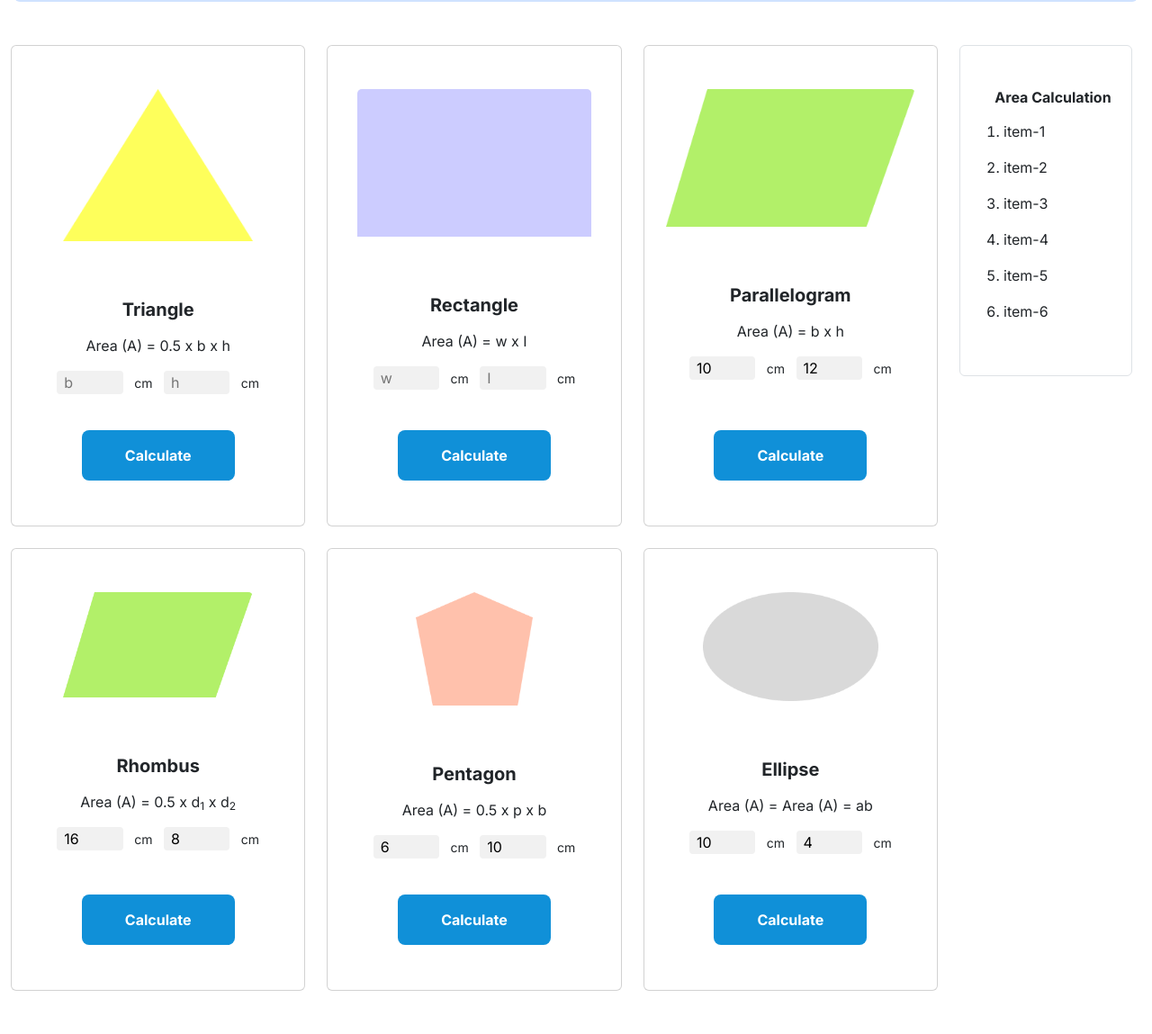
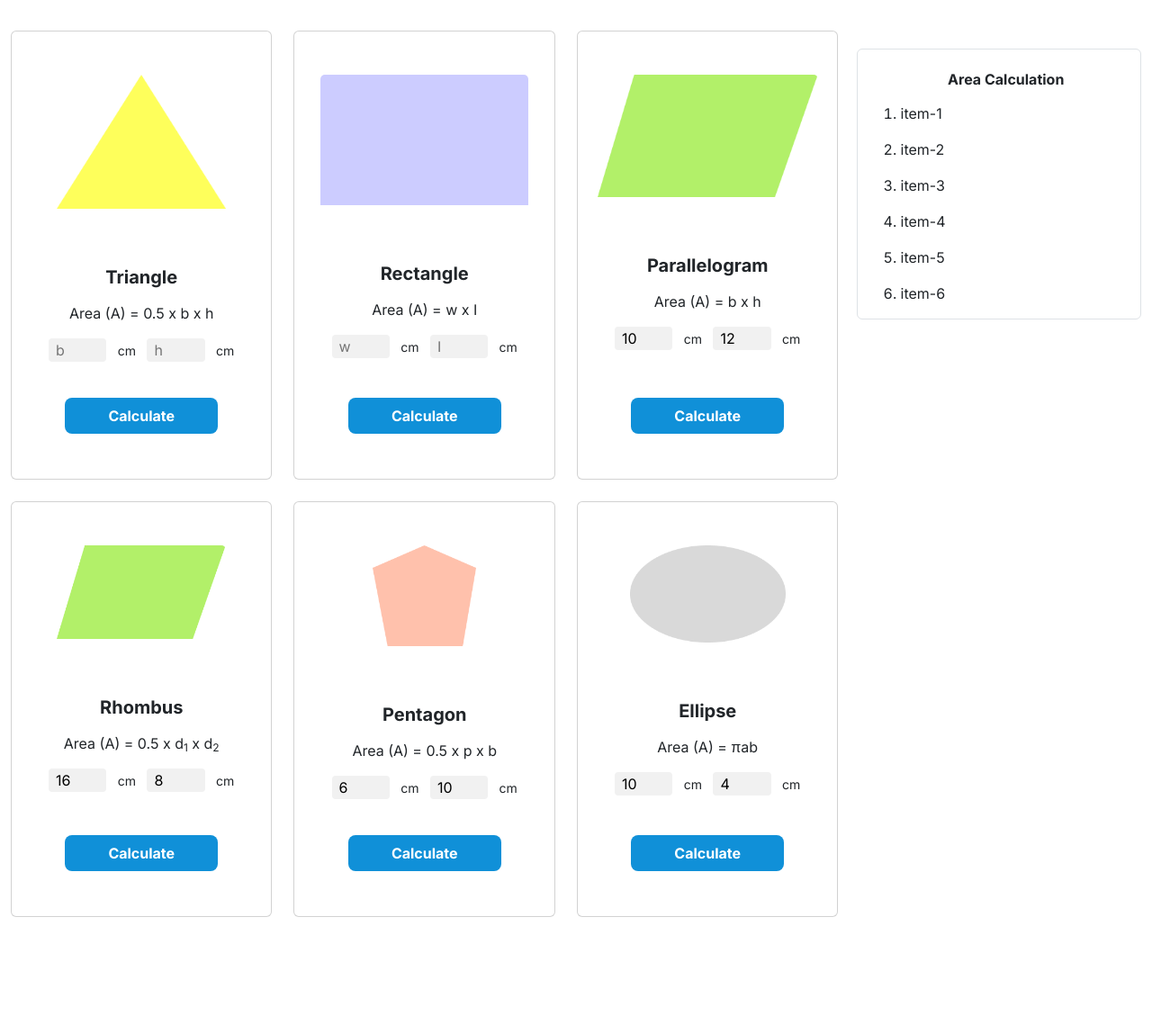
Before and after one commit to faridul22/geometry-genius, a plain HTML site: page index.html in a window 1280 px wide. Shown: the part 120-1269 px from the top of the page at 90% size. After the commit the page ends 1187 px from the top, so only its background shows below. Drawn offline with nearby package versions, Linux system fonts and the light colour scheme.

Commit message:
responsive added

```diff
--- a/css/style.css
+++ b/css/style.css
@@ -22,7 +22,7 @@ button {
 }
 
 .primary-btn {
-    padding: 1rem 3rem;
+    padding: 0.5rem 6rem;
     border-radius: 8px;
 }
 
@@ -33,22 +33,30 @@ input {
 
 /* aside style */
 #calculation-section {
-    width: 12em;
-    height: 23em;
-    margin-right: 10px;
+    width: 100%;
+    height: 50%;
+    /* padding: 0 0px; */
 }
 
-@media only screen and (max-width:576px) {
+@media only screen and (max-width: 576px) {
     .primary-btn {
-        padding: 0.5rem 1rem;
+        padding: 0.5rem 2rem;
         border-radius: 8px;
     }
 
     #calculation-section {
-        margin-top: 30px;
+        margin-top: 20px;
     }
 }
 
-/* @media only screen  and(min-width:577px){
+@media only screen and (min-width: 768px) {
+    #calculation-section {
 
-} */
+        margin-top: 20px;
+    }
+
+    .primary-btn {
+        padding: 0.5rem 3rem;
+        border-radius: 8px;
+    }
+}
--- a/index.html
+++ b/index.html
@@ -22,8 +22,8 @@
                     <h3 class="mb-0 fw-bold">Interactive</h3>
                     <small class="text-muted">Geometry Genius</small>
                 </div>
-                <div class="">
-                    <button class=" rounded border-0 py-2 px-3 primary-color text-white text-center"
+                <div>
+                    <button class="my-auto rounded border-0 py-2 px-3 primary-color text-white text-center"
                         type="submit">Blogs</button>
                 </div>
             </div>
@@ -32,8 +32,8 @@
     <!-- main start -->
     <main>
         <section class="container-fluid my-5">
-            <div class="geometry-section-container d-md-flex d-lg-flex">
-                <div class="row row-cols-1 row-cols-md-2 row-cols-lg-3 g-4">
+            <div class="d-lg-flex">
+                <div class="row row-cols-1 row-cols-md-2 row-cols-lg-3 g-4 me-2">
                     <div class="col">
                         <div class="card h-100">
                             <img src="images/triangle.png" class="card-img-top mx-auto mt-5 mb-5" style="width: 65%;"
@@ -50,7 +50,7 @@
                                 </div>
                             </div>
                             <div class="mx-auto mt-4">
-                                <button class="primary-btn border-0">Calculate</button>
+                                <button class="calculate-btn primary-btn border-0">Calculate</button>
                             </div>
                         </div>
                     </div>
@@ -70,7 +70,7 @@
                                 </div>
                             </div>
                             <div class="mx-auto mt-4">
-                                <button class="primary-btn border-0">Calculate</button>
+                                <button class="calculate-btn primary-btn border-0">Calculate</button>
                             </div>
                         </div>
                     </div>
@@ -90,7 +90,7 @@
                                 </div>
                             </div>
                             <div class="mx-auto mt-4">
-                                <button class="primary-btn border-0">Calculate</button>
+                                <button class="calculate-btn primary-btn border-0">Calculate</button>
                             </div>
                         </div>
                     </div>
@@ -110,7 +110,7 @@
                                 </div>
                             </div>
                             <div class="mx-auto mt-4">
-                                <button class="primary-btn border-0">Calculate</button>
+                                <button class="calculate-btn primary-btn border-0">Calculate</button>
                             </div>
                         </div>
                     </div>
@@ -130,7 +130,7 @@
                                 </div>
                             </div>
                             <div class="mx-auto mt-4">
-                                <button class="primary-btn border-0">Calculate</button>
+                                <button class="calculate-btn primary-btn border-0">Calculate</button>
                             </div>
                         </div>
                     </div>
@@ -140,7 +140,7 @@
                                 alt="...">
                             <div class="card-body text-center">
                                 <h5 class="card-title mb-3">Ellipse</h5>
-                                <span class="mb-3">Area (A) = Area (A) = ab</span>
+                                <span class="mb-3">Area (A) = &pi;ab</span>
                                 <br>
                                 <div class="mt-3">
                                     <input class="w-25 border-0 ps-2 me-2" type="text" placeholder="a" value="10">
@@ -150,14 +150,14 @@
                                 </div>
                             </div>
                             <div class="mx-auto">
-                                <button class="primary-btn border-0">Calculate</button>
+                                <button class="calculate-btn primary-btn border-0">Calculate</button>
                             </div>
                         </div>
                     </div>
                 </div>
-                <aside class="ms-4">
-                    <div id="calculation-section" class="border rounded py-5 ps-3">
-                        <h6 class="text-center">Area Calculation</h6>
+                <aside id="calculation-section" class="">
+                    <div class="border rounded ps-3 w-100">
+                        <h6 class="text-center pt-4">Area Calculation</h6>
                         <ol class="">
                             <li class="mt-3">item-1</li>
                             <li class="mt-3">item-2</li>
--- a/js/app.js
+++ b/js/app.js
@@ -0,0 +1,6 @@
+const areas = document.getElementsByClassName('calculate-btn');
+for (const area of areas) {
+    area.addEventListener('click', function (event) {
+        console.log(event.target.parentNode.parentNode.children[1].nextSibling)
+    })
+}
```
